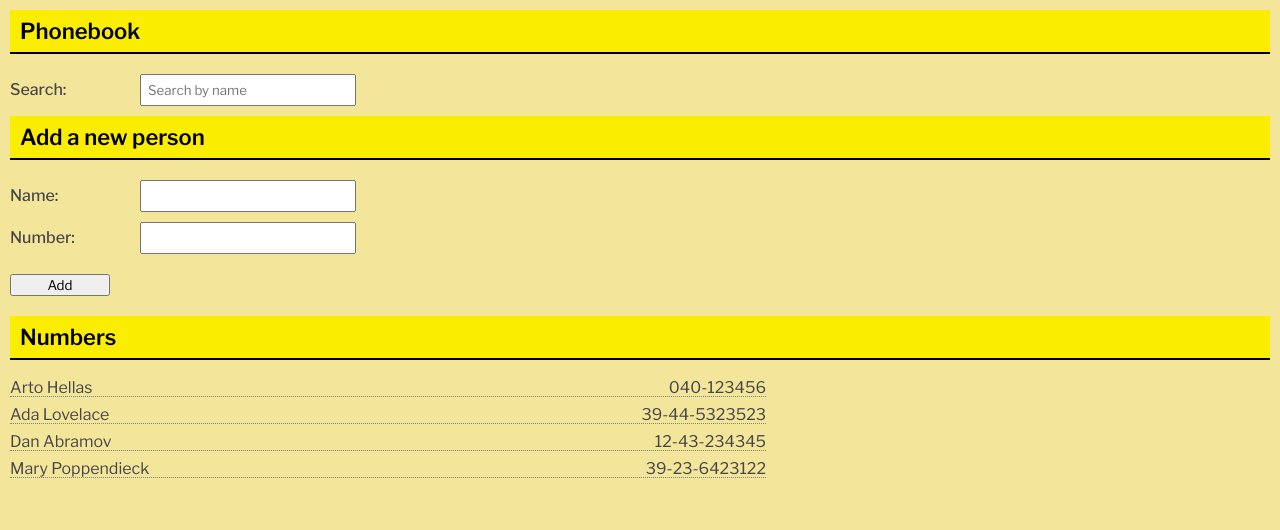
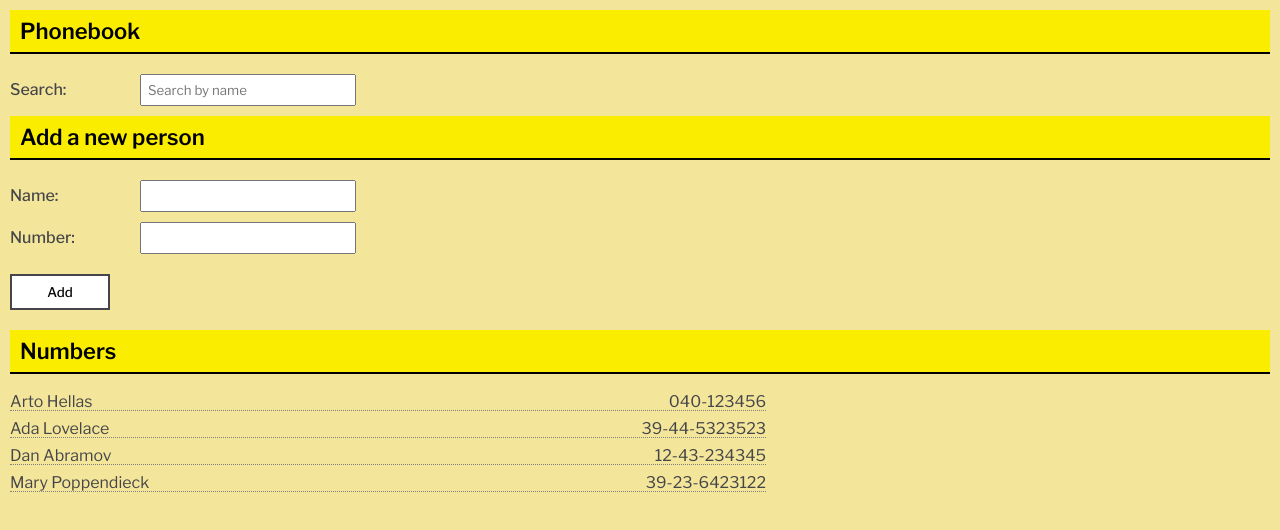
Before and after one commit to Saima445/06-react-puhelinluettelo, a React (Vite) app: page / in a window 1280 px wide. Shown: the top 530 px of the page. Built offline with nearby package versions, Linux system fonts and the light colour scheme.

Commit message:
2.10 valmis

```diff
--- a/src/App.css
+++ b/src/App.css
@@ -38,9 +38,22 @@ input {
 
 button {
   font-family: "Libre Franklin", sans-serif;
+  font-weight: 500;
   margin: 1rem 0 2rem 0;
+  padding: 0.8rem;
   width: 10rem;
   cursor: pointer;
+  background-color: white;
+  border: 2px solid #46464a;
+  transition: background-color 0.5s;
+}
+
+button:hover {
+  background-color: rgb(236, 236, 236);
+}
+
+button:active {
+  background-color: rgb(112, 248, 33);
 }
 
 li {
```
